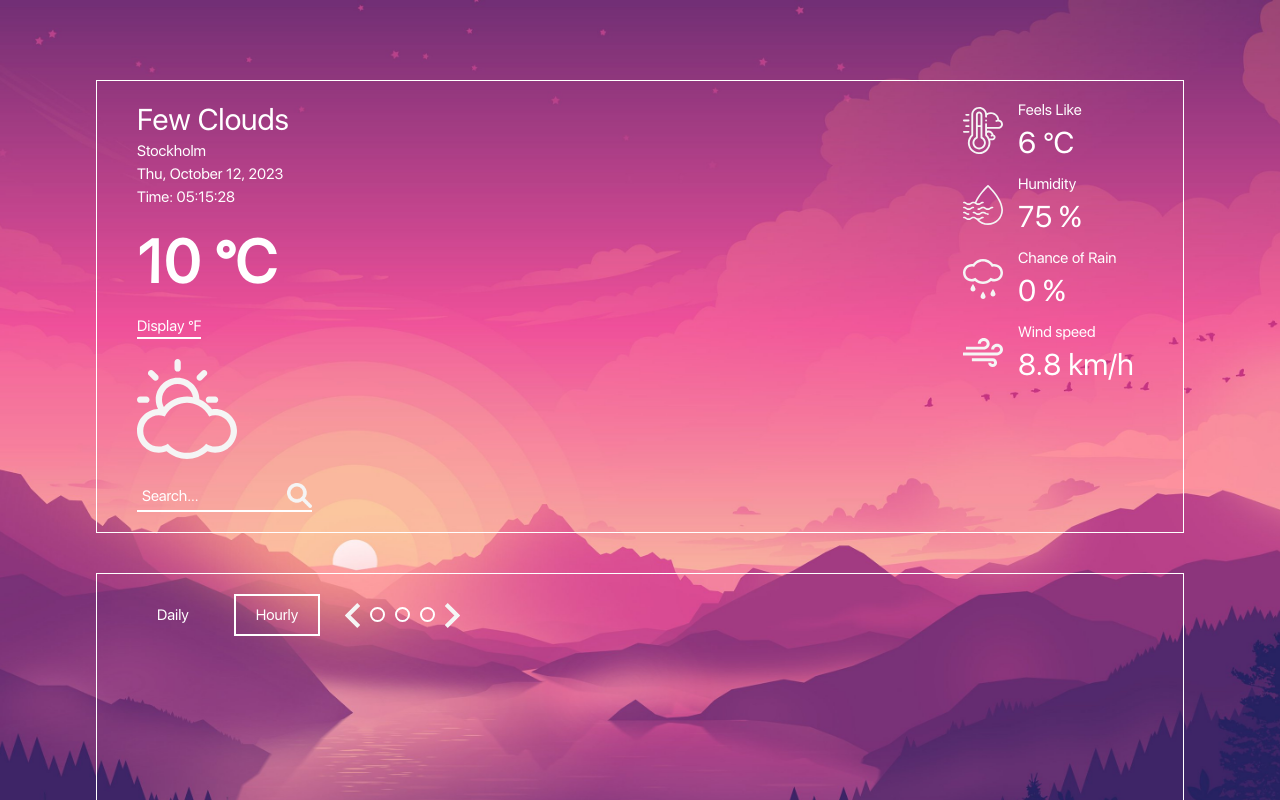
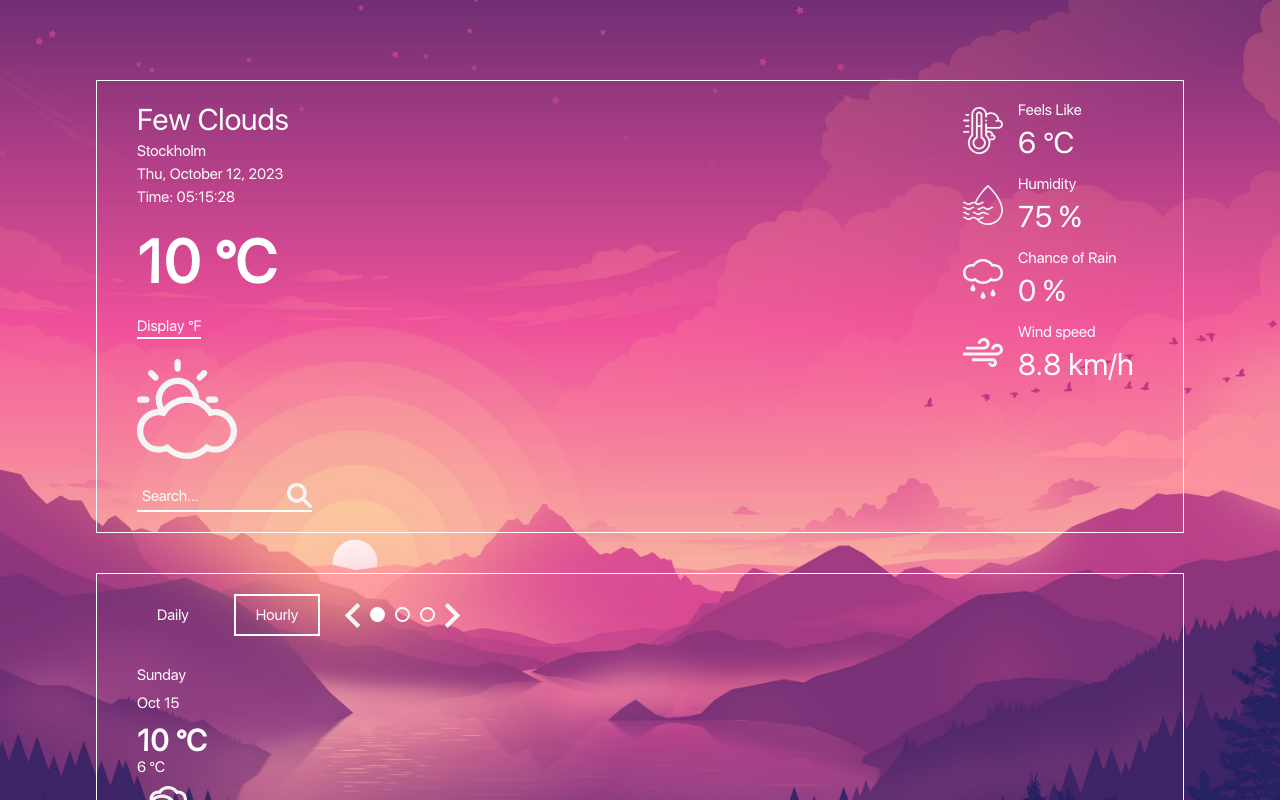
Before and after one commit to cryptoretard25/react06-weather-app, a React (Create React App) app: page / in a window 1280 px wide. Both pictures are taken after a click on the element "Hourly". Shown: the top 800 px of the page. Built offline with nearby package versions, Linux system fonts and the light colour scheme.

Commit message:
working on footer ui

```diff
--- a/src/App.css
+++ b/src/App.css
@@ -208,7 +208,37 @@ input[type="text"]:focus {
   border-radius: 50%;
   cursor: pointer;
 }
+
+.dot-selected {
+  background-color: white;
+}
 /* </FooterInterface> */
+
+/* <FooterForecast> */
+
+/* </FooterForecast> */
+
+/* <FooterForecastDaily> */
+.daily-forecast,
+.hourly-forecast {
+  display: flex;
+  flex-direction: column;
+  gap: 10px;
+}
+
+.daily_icon {
+  flex: 1;
+  display: flex;
+  align-items: flex-end;
+}
+
+.daily_icon > img {
+  width: 50px;
+  align-self: flex-end;
+}
+
+
+/* </ FooterForecastDaily> */
 
 /*LOWER BOX*/
 
@@ -220,9 +250,7 @@ input[type="text"]:focus {
   cursor: pointer;
 }
 
-.dot-selected {
-  background-color: white;
-}
+
 
 .show {
   display: flex;
@@ -234,21 +262,8 @@ input[type="text"]:focus {
   display: flex;
   justify-content: space-between;
 }
-.daily-forecast,
-.hourly-forecast {
-  display: flex;
-  flex-direction: column;
-  gap: 10px;
-}
-.daily_icon {
-  flex: 1;
-  display: flex;
-  align-items: flex-end;
-}
-.daily_icon > img {
-  width: 50px;
-  align-self: flex-end;
-}
+
+
 
 ::placeholder {
   color: white;
--- a/src/App.js
+++ b/src/App.js
@@ -6,6 +6,8 @@ import Footer from "./components/Footer";
 import LeftBar from "./components/LeftBar";
 import RightBar from "./components/RightBar";
 import FooterInterface from "./components/FooterInterface";
+import { FooterContextProvider } from "./context/FooterContextProvider";
+import FooterForecast from "./components/FooterForecast";
 
 function App() {
   //const [forecast, setForecast] = useWeather()
@@ -24,9 +26,13 @@ function App() {
         <div className="center-bar" />
         <RightBar />
       </Header>
-      <Footer>
-        <FooterInterface/>
-      </Footer>
+
+      <FooterContextProvider>
+        <Footer>
+          <FooterInterface />
+          <FooterForecast />
+        </Footer>
+      </FooterContextProvider>
     </div>
   );
 }
--- /dev/null
+++ b/src/components/FooterForecast.js
@@ -0,0 +1,42 @@
+import React, { useContext } from "react";
+import FooterForecastDaily from "./FooterForecastDaily";
+import { FooterContext } from "../context/FooterContextProvider";
+
+function FooterForecast() {
+  const { activeButton } = useContext(FooterContext);
+  return (
+    <div className="forecasts-block">
+      {activeButton[0] && (
+        <>
+          <FooterForecastDaily
+            weekday={"Friday"}
+            date={"Oct 13"}
+            maxTemp={"13 °C"}
+            minTemp={"5 °C"}
+            icon={"./imgs/rainy.svg"}
+          />
+          <FooterForecastDaily
+            weekday={"Saturday"}
+            date={"Oct 14"}
+            maxTemp={"15 °C"}
+            minTemp={"9 °C"}
+            icon={"./imgs/rainy.svg"}
+          />
+        </>
+      )}
+      {activeButton[1] && (
+        <>
+          <FooterForecastDaily
+            weekday={"Sunday"}
+            date={"Oct 15"}
+            maxTemp={"10 °C"}
+            minTemp={"6 °C"}
+            icon={"./imgs/cloudy.svg"}
+          />
+        </>
+      )}
+    </div>
+  );
+}
+
+export default FooterForecast;
--- /dev/null
+++ b/src/components/FooterForecastDaily.js
@@ -0,0 +1,19 @@
+import React from "react";
+
+function FooterForecastDaily({weekday, date, maxTemp, minTemp, icon}) {
+  return (
+    <div className="daily-forecast">
+      <div>{weekday}</div>
+      <div>{date}</div>
+      <div>
+        <h1>{maxTemp}</h1>
+        <p>{minTemp}</p>
+      </div>
+      <div className="daily_icon">
+        <img src={icon} />
+      </div>
+    </div>
+  );
+}
+
+export default FooterForecastDaily;
--- a/src/components/FooterInterface.js
+++ b/src/components/FooterInterface.js
@@ -1,34 +1,33 @@
-import React, { useState } from "react";
+import React, { useContext, useState } from "react";
 import FooterInterfaceDots from "./FooterInterfaceDots";
+import { FooterContext } from "../context/FooterContextProvider";
 
 function FooterInterface() {
-  const [active, setActive] = useState({ daily: true, hourly: false });
+  const { activeButton, setActiveButton } = useContext(FooterContext);
 
-  const isActive = (state, id) => {
-    return state[id] ? "selected" : "";
+  const handleDailyClick = () => {
+    setActiveButton([true, false]);
   };
 
-  const handleDailyClick = (e) => {
-    const id = e.target.id;
-    if (id === "daily") setActive({ [id]: true, hourly: false });
-    else setActive({ [id]: true, daily: false });
+  const handleHourlyClick = () => {
+    setActiveButton([false, true]);
   };
 
-  const dots = active.hourly && <FooterInterfaceDots />;
+  const dots = activeButton[1] && <FooterInterfaceDots />;
 
   return (
     <div className="interface">
       <div
-        className={`interface-btn ${isActive(active, "daily")}`}
+        className={`interface-btn ${activeButton[0] ? "selected" : ""}`}
         id="daily"
         onClick={handleDailyClick}
       >
         Daily
       </div>
       <div
-        className={`interface-btn ${isActive(active, "hourly")}`}
+        className={`interface-btn ${activeButton[1] ? "selected" : ""}`}
         id="hourly"
-        onClick={handleDailyClick}
+        onClick={handleHourlyClick}
       >
         Hourly
       </div>
--- a/src/components/FooterInterfaceDots.js
+++ b/src/components/FooterInterfaceDots.js
@@ -1,15 +1,49 @@
-import React from 'react'
+import React, { useEffect, useReducer, useState, useContext } from "react";
+import { FooterContext } from "../context/FooterContextProvider";
 
 function FooterInterfaceDots() {
+  const initialState = [true, false, false];
+  const { dotIndex, setDotIndex } = useContext(FooterContext);
+
+  const reducer = (currentState, action) => {
+    switch (action.type) {
+      case "DOT_0":
+        return initialState;
+      case "DOT_1":
+        return [false, true, false];
+      case "DOT_2":
+        return [false, false, true];
+      default:
+        return currentState;
+    }
+  };
+
+  const [dots, dispatch] = useReducer(reducer, initialState);
+  // const [dotIndex, setDotIndex] = useState(0);
+
+  useEffect(() => {
+    dispatch({ type: `DOT_${dotIndex}` });
+  }, [dotIndex]);
+
+  const handleDotClick = (index) => () => setDotIndex(index);
+  const handleLeftArrowClick = () => setDotIndex((dotIndex + dots.length - 1) % dots.length);
+  const handleRightArrowClick = () => setDotIndex((dotIndex + 1) % dots.length);
+
+  const dotsDom = dots.map((dot, index) => (
+    <div
+      key={index}
+      className={`dot ${dot ? "dot-selected" : ""}`}
+      onClick={handleDotClick(index)}
+    ></div>
+  ));
+
   return (
     <div className="change-hours">
-      <div className="change change-left" />
-      <div className="dot" />
-      <div className="dot" />
-      <div className="dot" />
-      <div className="change change-right" />
+      <div className="change change-left" onClick={handleLeftArrowClick} />
+      {dotsDom}
+      <div className="change change-right" onClick={handleRightArrowClick} />
     </div>
   );
 }
 
-export default FooterInterfaceDots
+export default FooterInterfaceDots;
--- /dev/null
+++ b/src/context/FooterContextProvider.js
@@ -0,0 +1,17 @@
+import React, { createContext, useState } from "react";
+
+const FooterContext = createContext();
+
+const FooterContextProvider = ({ children }) => {
+  const [dotIndex, setDotIndex] = useState(0);
+  const [activeButton, setActiveButton] = useState([true, false])
+  return (
+    <FooterContext.Provider
+      value={{ dotIndex, setDotIndex, activeButton, setActiveButton }}
+    >
+      {children}
+    </FooterContext.Provider>
+  );
+};
+
+export { FooterContext, FooterContextProvider };
```
Also changed, not shown: src/components/Header.js (+0 -9 lines).
